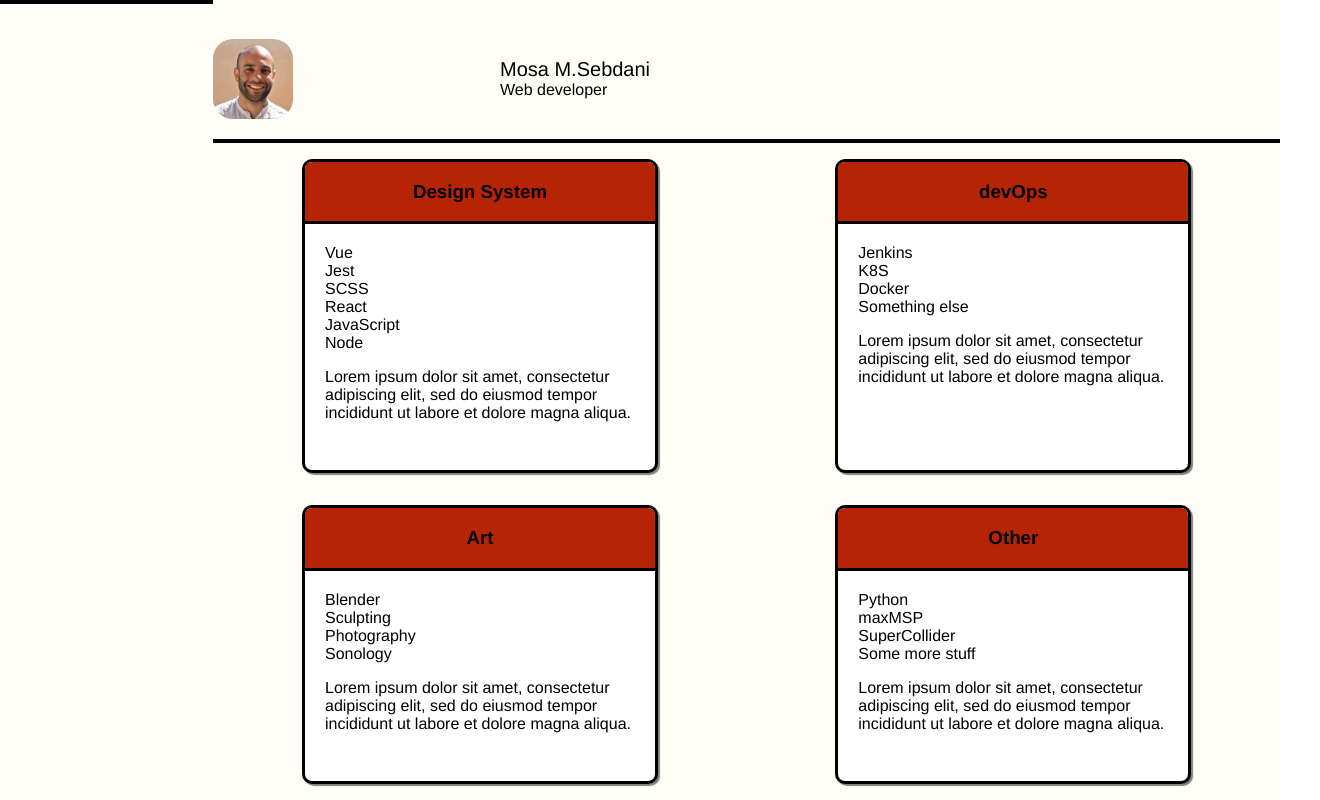
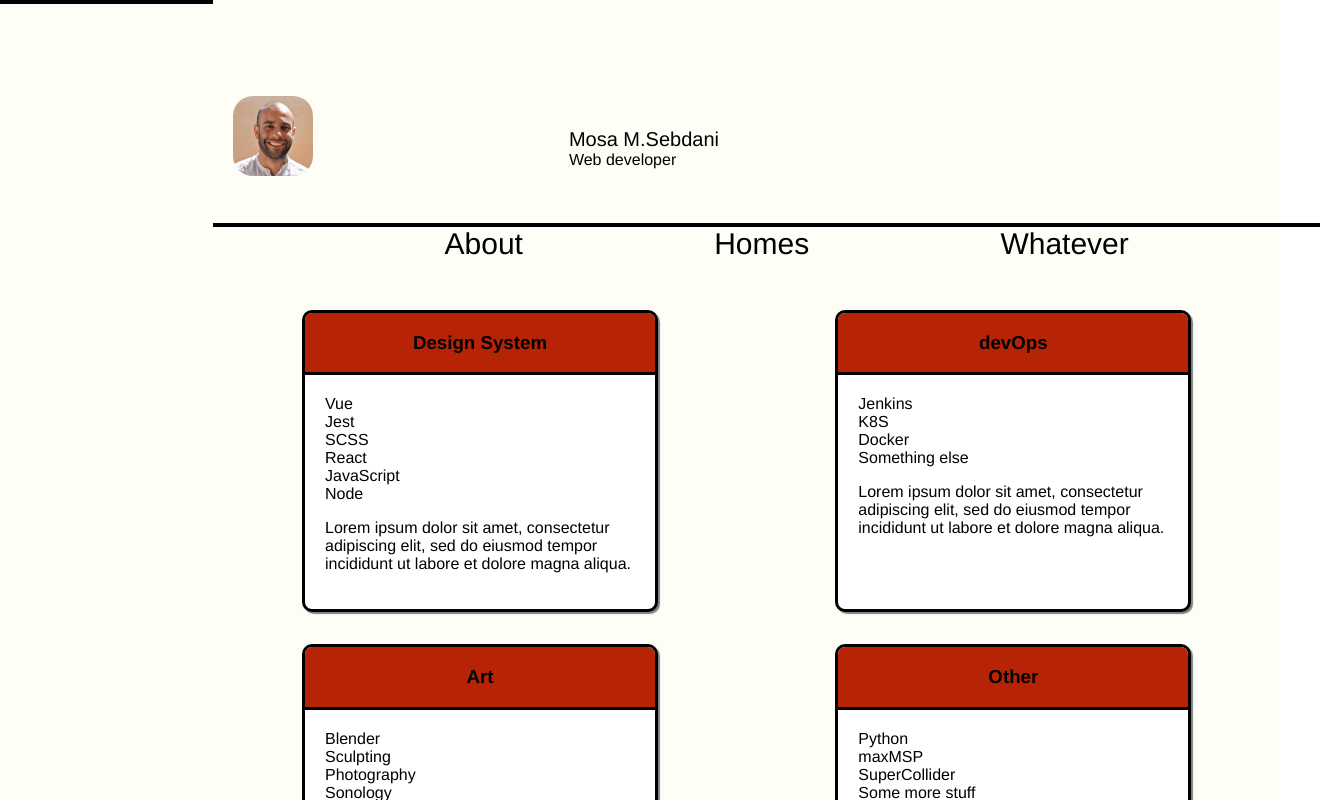
Before and after one commit to m0satron/vue-resume, a Vue app: page / in a window 1280 px wide. Shown: the whole page, 1320 px wide, since content can reach past the window. Built offline with nearby package versions, Linux system fonts and the light colour scheme; some icons are missing.

Commit message:
add responsive menu that becomes a tabarea on larger devices

```diff
--- a/src/components/Contact/Contact.vue
+++ b/src/components/Contact/Contact.vue
@@ -28,6 +28,7 @@
 import Email from "vue-material-design-icons/EmailOutline.vue";
 import Github from "vue-material-design-icons/Github.vue";
 import Linkedin from "vue-material-design-icons/Linkedin.vue";
+import { validateEmail, validatePhone } from "../../functions/validators.js";
 
 export default {
   name: "Contact",
@@ -38,9 +39,16 @@
     Github,
     Linkedin
   },
+
   props: {
-    phone: String,
-    mail: String,
+    phone: {
+      type: String,
+      validator: validatePhone
+    },
+    mail: {
+      type: String,
+      validator: validateEmail
+    },
     gitHub: String,
     linkedIn: String
   }
--- a/src/components/Menu/Menu.vue
+++ b/src/components/Menu/Menu.vue
@@ -8,25 +8,22 @@
       <h2 tabindex="0" class="menu__subtitle">{{ subTitle }}</h2>
     </div>
 
-    <menu-icon
-      v-if="menuHidden"
+    <Menu-icon
+      v-if="menuHidden && windowWidth < 600"
       @click="toggleMenu"
       @keydown.enter="toggleMenu"
       tabindex="0"
       class="menu__menu-icon icon"
     />
-    <close
+    <Close
       ref="close"
-      v-if="!menuHidden"
+      v-if="!menuHidden && windowWidth < 600"
       @click="toggleMenu"
       @keydown.enter="toggleMenu"
       tabindex="0"
       class="menu__close icon"
     />
-    <ul
-      class="menu__tab-area"
-      :class="menuHidden ? 'menu__tab-area--hidden' : ''"
-    >
+    <ul class="menu__tab-area" :class="menuHidden ? 'menu__tab-area--hidden' : ''">
       <li
         v-for="(tab, index) in tabItems"
         :key="tab"
@@ -34,10 +31,8 @@
         @keyup.tab="backToPage(index)"
         @click="select(tab)"
         class="menu__item"
-        :class="tab === activeTab ? 'menu__item--active' : ''"
-      >
-        {{ tab }}
-      </li>
+        :class="tab === activeTab ? 'menu__item--active' : '' "
+      >{{ tab }}</li>
     </ul>
   </div>
 </template>
@@ -61,23 +56,41 @@
   data() {
     return {
       menuHidden: true,
-      activeTab: ""
+      activeTab: "",
+      windowWidth: 0
     };
   },
   methods: {
     toggleMenu() {
-      this.menuHidden = !this.menuHidden;
+      if (this.windowWidth < 600) {
+        this.menuHidden = !this.menuHidden;
+      }
     },
     select(value) {
       this.$emit("change", value);
       this.activeTab = value;
-      this.menuHidden = true;
+      if(this.windowWidth < 600 )this.menuHidden = true;
     },
     backToPage(index) {
       /*fix this to put focus on closebutton when reaching the end of the tabitems!
       instead of v-if perhaps it's better to use classes to toggle visibility
       */
       if (index !== this.tabItems.length - 1) console.log(this.$refs);
+    },
+    getWindowWidth() {
+      this.windowWidth = document.documentElement.clientWidth;
+    }
+  },
+  mounted() {
+    this.$nextTick(function() {
+      window.addEventListener("resize", this.getWindowWidth);
+      this.getWindowWidth();
+    });
+  },
+  watch: {
+    windowWidth: function() {
+      if (this.windowWidth <= 600) this.menuHidden = true;
+      if (this.windowWidth > 600) this.menuHidden = false;
     }
   }
 };
--- a/src/components/Menu/menu.scss
+++ b/src/components/Menu/menu.scss
@@ -1,7 +1,15 @@
+@use "../../style/breakpoints.scss";
+@use "../../style/colors.scss";
+
 .menu {
+  background-color: colors.$base, 0.1;
   display: grid;
-  grid-template-columns: repeat(4, 1fr);
+  grid-template-columns: repeat(3, 1fr);
   border-bottom: .4rem solid black;
+  @include breakpoints.tablet {
+    grid-template-rows: 2fr 1fr;
+    border: none;
+  }
 
 }
 
@@ -18,6 +26,15 @@
     visibility: hidden;
   }
   transition: all 150ms ease;
+  @include breakpoints.tablet {
+    position: relative;
+    grid-column: 1 /span 3;
+    grid-row: 2;
+    display: flex;
+    justify-content: space-evenly;
+    background-color: transparent;
+    border-top: .4rem solid black;
+  }
 }
 
 .menu__image-wrapper {
@@ -27,6 +44,10 @@
   flex-direction: column;
   align-self: flex-end;
   margin-bottom: 2rem;
+  @include breakpoints.tablet {
+    margin-left: 2rem;
+
+  }
 }
 .menu__title-wrapper {
   grid-column: 2;
@@ -34,7 +55,7 @@
   flex-direction: column;
   align-items: flex-start;
   align-self: flex-end;
-  margin: 0 0 4rem 2rem;
+  margin: 0 0 2.7rem 0;
 }
 .menu__image {
   width: 100%;
@@ -42,7 +63,7 @@
 }
 
 .icon {
-  grid-column: 4;
+  grid-column: 3;
 
   display: flex;
   justify-self: right;
@@ -61,4 +82,8 @@
   &--active {
     font-weight: bold;
   }
+  @include breakpoints.tablet {
+    margin: 0 0 4rem 0;
+
+  }
 }
--- a/src/functions/validators.js
+++ b/src/functions/validators.js
@@ -1,11 +1,19 @@
-export function validateEmail(mail) {
-  const regex = /^\w+([.-]?\w+)*@\w+([.-]?\w+)*(.\w{2,3})+$/;
+"use strict";
+
+const validateEmail = function(mail) {
+  const regex = /^[\w-.]+@([\w-]+\.)+[\w-]{2,4}$/;
   if (regex.test(mail)) return true;
+  console.error(`Invalid email, you typed: ${mail}`)
   return false;
 }
 
-export function validatePhone(phone) {
+const validatePhone = function (phone) {
   const regex = /^\d{10}$/;
   if (regex.test(phone)) return true;
+  console.error(`Invalid phone, you typed: ${phone}`)
   return false;
 }
+
+module.exports = {
+  validateEmail, validatePhone
+}
--- a/src/style/base.scss
+++ b/src/style/base.scss
@@ -4,6 +4,7 @@
   font-size: 62.5%;
   font-family: "Helvetica Neue";
   list-style: none;
+
 }
 
 ul, li {
@@ -11,6 +12,8 @@
 }
 
 html,body {
+  width: 100%;
+  height: 100%;
   margin: 0;
 }
 
@@ -24,3 +27,12 @@
   font-weight: 200;
   margin: 0;
 }
+
+#app {
+  width: 100%;
+  height: 100%;
+  position: absolute;
+  top: 0;
+  left: 0;
+
+}
--- a/src/style/breakpoints.scss
+++ b/src/style/breakpoints.scss
@@ -6,19 +6,19 @@
 $mq-laptop: 'screen and (min-width: #{$laptop})';
 $mq-desktop: 'screen and (min-width: #{$desktop})';
 
-@mixin screen-tablet {
+@mixin tablet {
   @media #{$mq-tablet} {
     @content
   }
 };
 
-@mixin screen-laptop {
+@mixin laptop {
   @media #{$mq-laptop} {
     @content
   }
 };
 
-@mixin screen-desktop {
+@mixin desktop {
   @media #{$mq-desktop} {
     @content
   }
--- a/src/style/layout.scss
+++ b/src/style/layout.scss
@@ -1,11 +1,11 @@
 @use './breakpoints.scss';
 
 #app {
-  @include breakpoints.screen-tablet {
+  @include breakpoints.tablet {
     grid-template-columns: repeat(8, 1fr);
     grid-template-rows: 1fr 3fr 0.8fr;
   }
-  @include breakpoints.screen-laptop {
+  @include breakpoints.laptop {
     grid-template-columns: repeat(12, 1fr);
     grid-template-rows: 1fr 3fr 1.6fr;
   }
@@ -15,16 +15,16 @@
 
   display: grid;
   grid-template-columns: 0.1fr repeat(4, 1fr) 0.1fr;
-  grid-template-rows: 1fr 3.6fr 1fr;
+  grid-template-rows: .8fr 3.6fr .2fr;
 }
 
 .menu {
   grid-column: 2 / span 4;
   grid-row: 1;
-  @include breakpoints.screen-tablet {
+  @include breakpoints.tablet {
     grid-column: 1 / span 8;
   }
-  @include breakpoints.screen-laptop {
+  @include breakpoints.laptop {
     grid-column: 3 / span 12;
   }
 }
@@ -32,10 +32,10 @@
 .content-area {
   grid-column: 2 / span 4;
   grid-row: 2;
-  @include breakpoints.screen-tablet {
+  @include breakpoints.tablet {
     grid-column: 1 / span 8;
   }
-  @include breakpoints.screen-laptop {
+  @include breakpoints.laptop {
     grid-column: 3 / span 12;
     grid-row: 2 / span 4;
   }
@@ -44,10 +44,10 @@
 .contact {
   grid-column: 2 / span 4;
   grid-row: 3;
-  @include breakpoints.screen-tablet {
+  @include breakpoints.tablet {
     grid-column: 1 / span 8;
   }
-  @include breakpoints.screen-laptop {
+  @include breakpoints.laptop {
     grid-column: 1 / span 2;
     grid-row: 1 / span 3;
   }
```
